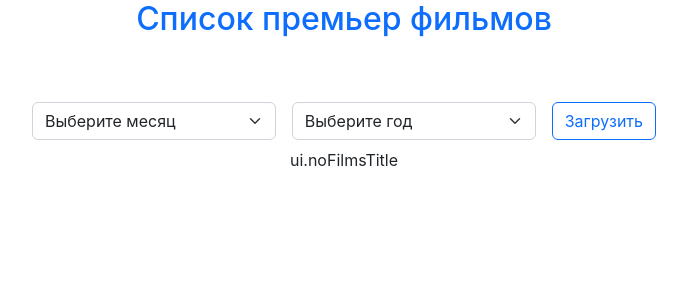
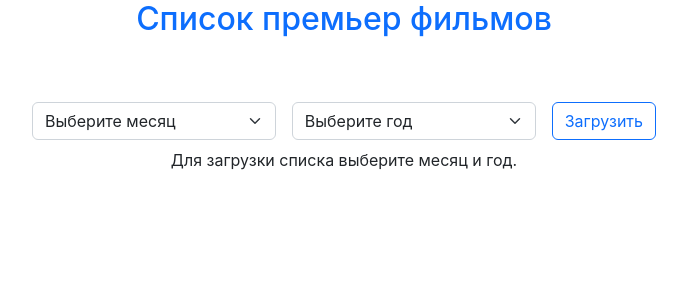
Before and after one commit to antonkrupin/antonkrupin.github.io, a React (Create React App) app: page / in a window 1280 px wide. Shown: the top 300 px of the page, without its empty margins (296-983 px from the left). Built offline with nearby package versions, Linux system fonts and the light colour scheme.

Commit message:
add translation

```diff
--- a/src/locales/ru.js
+++ b/src/locales/ru.js
@@ -4,6 +4,8 @@ export default {
       title: 'Список премьер фильмов',
       loading: 'Загрузка списка фильмов...',
       buttonLoad: 'Загрузить',
+      noFilmsTitle: 'Для загрузки списка выберите месяц и год.',
+      fetchFilmsError: 'Выберите месяц и год, для загрузки фильмов',
     },
     filmItem: {
       year: 'Год выхода:',
```
